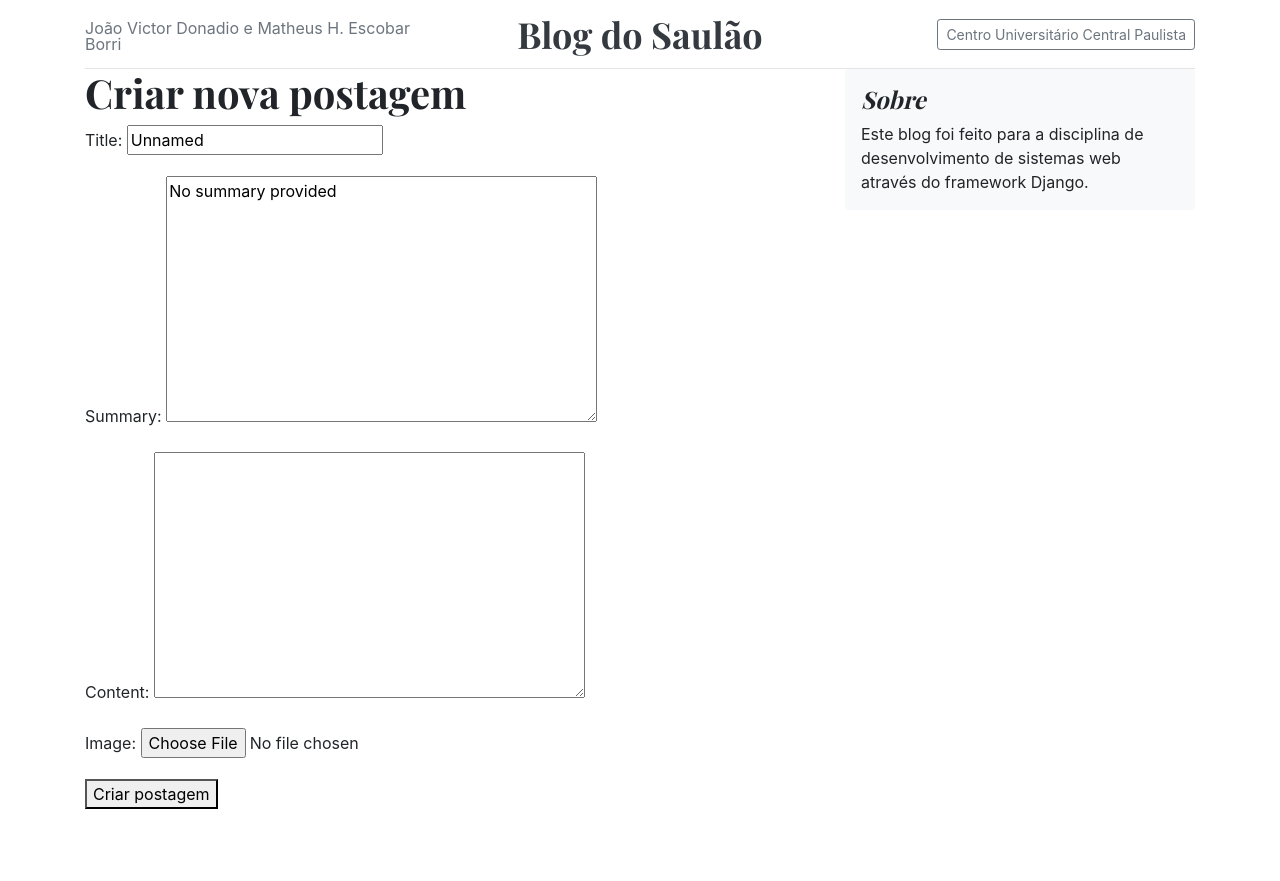
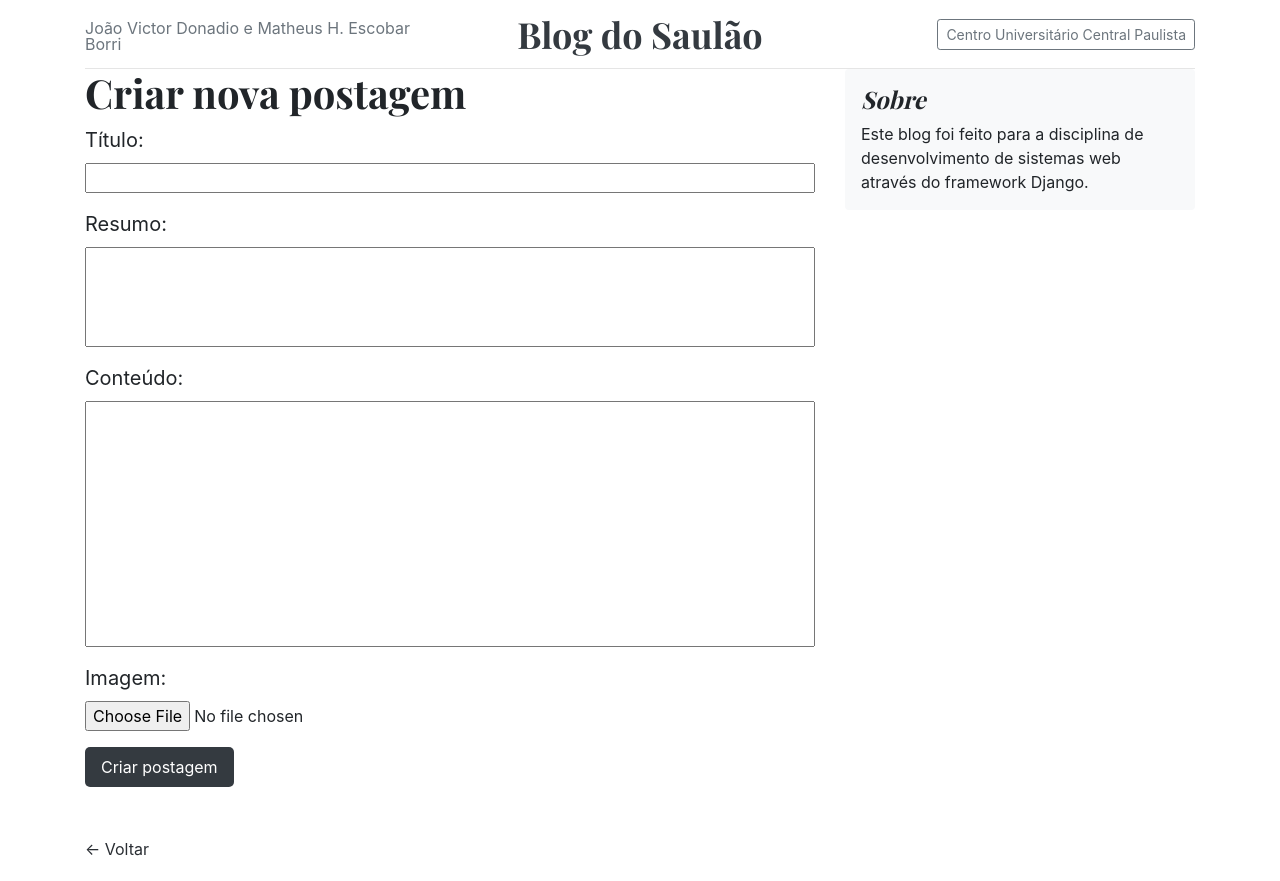
Before and after one commit to irrobs/BlogDoSaulao, a Django app: page /create/ in a window 1280 px wide. Before the commit the page ends 809 px from the top, so only its background shows below. Run offline with Django 3.2, Linux system fonts and the light colour scheme; some libraries are stand-ins or nearby versions.

Commit message:
estilizar página de criar post

```diff
--- a/projetosaulo/blog/forms.py
+++ b/projetosaulo/blog/forms.py
@@ -5,3 +5,16 @@ class PostForm(forms.ModelForm):
     class Meta:
         model = Post
         fields = ['title', 'summary', 'content', 'image']
+        widgets = {
+            'title': forms.TextInput(attrs={'class': 'form-title'}),
+            'summary': forms.Textarea(attrs={'class': 'form-summary'}),
+            'content': forms.Textarea(attrs={'class': 'form-content'}),
+            'image': forms.ClearableFileInput(attrs={'class': 'form-file'}),
+        }
+
+        labels = {
+            'title': 'Título',
+            'summary': 'Resumo',
+            'content': 'Conteúdo',
+            'image': 'Imagem',
+        }
--- a/projetosaulo/blog/models.py
+++ b/projetosaulo/blog/models.py
@@ -1,13 +1,12 @@
 from django.db import models
-from django.conf import settings
 from django.contrib.auth.models import User
 from ckeditor.fields import RichTextField
 from django.utils import timezone
 
 
 class Post(models.Model):
-    title = models.CharField(max_length=255, default="Unnamed")
-    summary = RichTextField(max_length=100 ,default="No summary provided")  # Adiciona um valor padrão
+    title = models.CharField(max_length=255)
+    summary = models.TextField(max_length=100)
     content = models.TextField()
     author = models.ForeignKey(User, on_delete=models.CASCADE)
     created_at = models.DateTimeField(default=timezone.now)
--- a/projetosaulo/blog/views.py
+++ b/projetosaulo/blog/views.py
@@ -9,7 +9,7 @@ def post_detail(request, pk):
     return render(request, 'post_detail.html', {'post': post})
 
 def home(request):
-    posts = Post.objects.all()
+    posts = Post.objects.all().order_by('-created_at')
     return render(request, 'home.html', {'posts': posts})
 
 def post(request, post_id):
--- a/projetosaulo/templates/create_post.html
+++ b/projetosaulo/templates/create_post.html
@@ -4,7 +4,9 @@
   <h1>Criar nova postagem</h1>
   <form method="post" enctype="multipart/form-data">
     {% csrf_token %} {{ form.as_p }}
-    <button type="submit">Criar postagem</button>
+    <button type="submit" class="btn-createPost">Criar postagem</button>
   </form>
+
+  <a href="/" class="link-voltar"><- Voltar</a>
 </div>
 {% endblock %}
--- a/projetosaulo/templates/layout.html
+++ b/projetosaulo/templates/layout.html
@@ -19,6 +19,10 @@
       rel="stylesheet"
     />
     <style type="text/css">
+      body {
+        margin-bottom: 20px;
+      }
+
       .blog-header {
         line-height: 1;
         border-bottom: 1px solid #e5e5e5;
@@ -149,6 +153,63 @@
       .blog-footer p:last-child {
         margin-bottom: 0;
       }
+
+      form p {
+        display: flex;
+        flex-direction: column;
+      }
+
+      label {
+        font-size: 20px;
+      }
+
+      input:focus,
+      textarea:focus {
+        outline: none;
+        border: 2px solid #343a40;
+      }
+
+      .form-summary,
+      .form-content {
+        resize: none;
+      }
+
+      .form-summary {
+        height: 100px;
+      }
+
+      .btn-createPost,
+      .link-createPost {
+        color: #fff;
+        background-color: #343a40;
+        border: none;
+        padding: 0.5rem 1rem;
+        border-radius: 5px;
+        font-size: 16px;
+        cursor: pointer;
+        transition: all 0.3s;
+      }
+
+      .link-createPost:hover {
+        text-decoration: none;
+        color: #fff;
+        background-color: #2a2e33;
+      }
+
+      .btn-createPost:hover {
+        background-color: #2a2e33;
+      }
+
+      .link-voltar {
+        display: block;
+        margin-top: 50px;
+        text-decoration: none;
+        color: #2a2e33;
+      }
+
+      .link-voltar:hover {
+        color: #2a2e33;
+      }
     </style>
   </head>
 
```
Also changed, not shown: projetosaulo/templates/home.html (+3 -4 lines), projetosaulo/db.sqlite3, projetosaulo/media/post_images/capa-linkedin_RtIxPRd.jpg (added).
